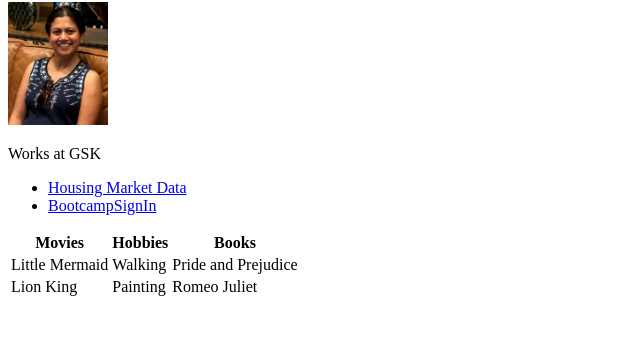
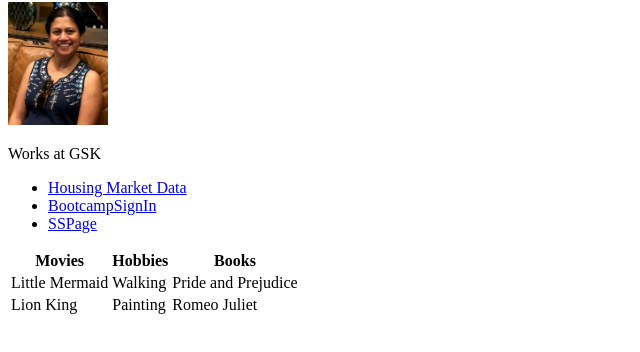
Before and after one commit to Shobha70/Shobha70.github.io, a plain HTML site: page index.html in a window 1280 px wide. Shown: the part 78-430 px from the top of the page, without its empty margins (0-640 px from the left). Drawn offline with Linux system fonts and the light colour scheme.

Commit message:
added link to sspage

```diff
--- a/index.html
+++ b/index.html
@@ -12,6 +12,7 @@
 <ul>
   <li><a href="https://www.redfin.com/news/data-center/">Housing Market Data</a></li>
   <li><a href="https://unc.bootcampcontent.com/users/sign_in">BootcampSignIn</a></li>
+  <li><a href="https://shobha70.github.io/SSPage/">SSPage</a></li>
 </ul>
 <table>
   <tr>
```
